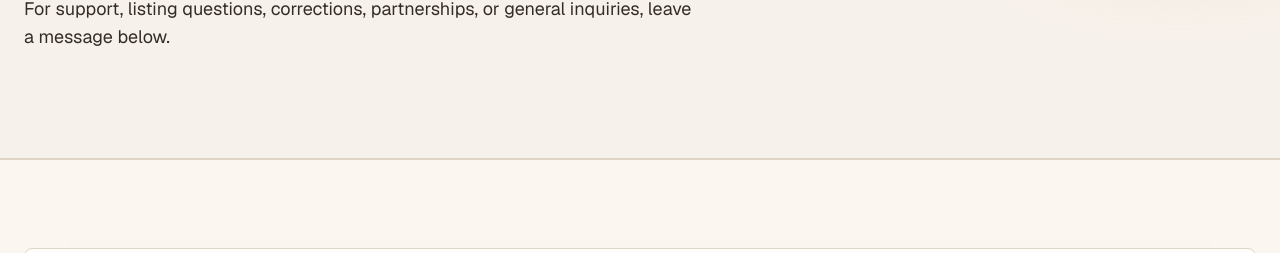
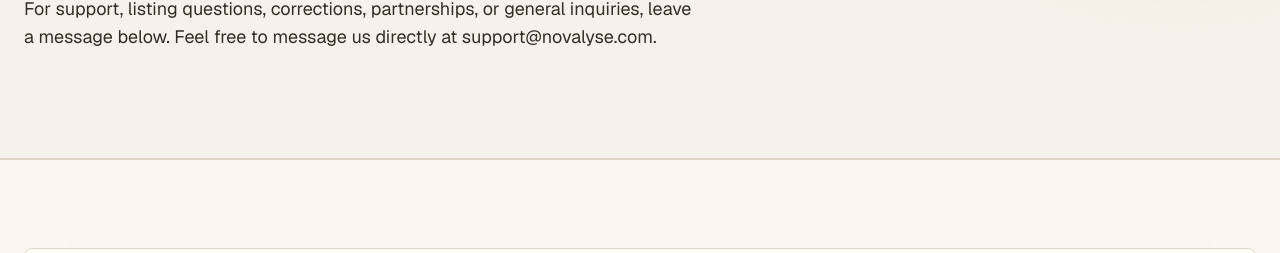
Before and after one commit to claritybyleanna/scoutlocal-website, a website: page contact/index.html in a window 1280 px wide. Shown: the part 328-581 px from the top of the page. Drawn offline with nearby package versions, Linux system fonts and the light colour scheme; no server answers.

Commit message:
Add files via upload

```diff
--- a/contact/index.html
+++ b/contact/index.html
@@ -42,7 +42,7 @@
       <div class="wrap">
         <p class="section-number">Contact</p>
         <h1>Talk to ScoutLocal.</h1>
-        <p class="page-lede">For support, listing questions, corrections, partnerships, or general inquiries, leave a message below.</p>
+        <p class="page-lede">For support, listing questions, corrections, partnerships, or general inquiries, leave a message below. Feel free to message us directly at <a href="mailto:support@novalyse.com">support@novalyse.com</a>.</p>
       </div>
     </section>
 
```
